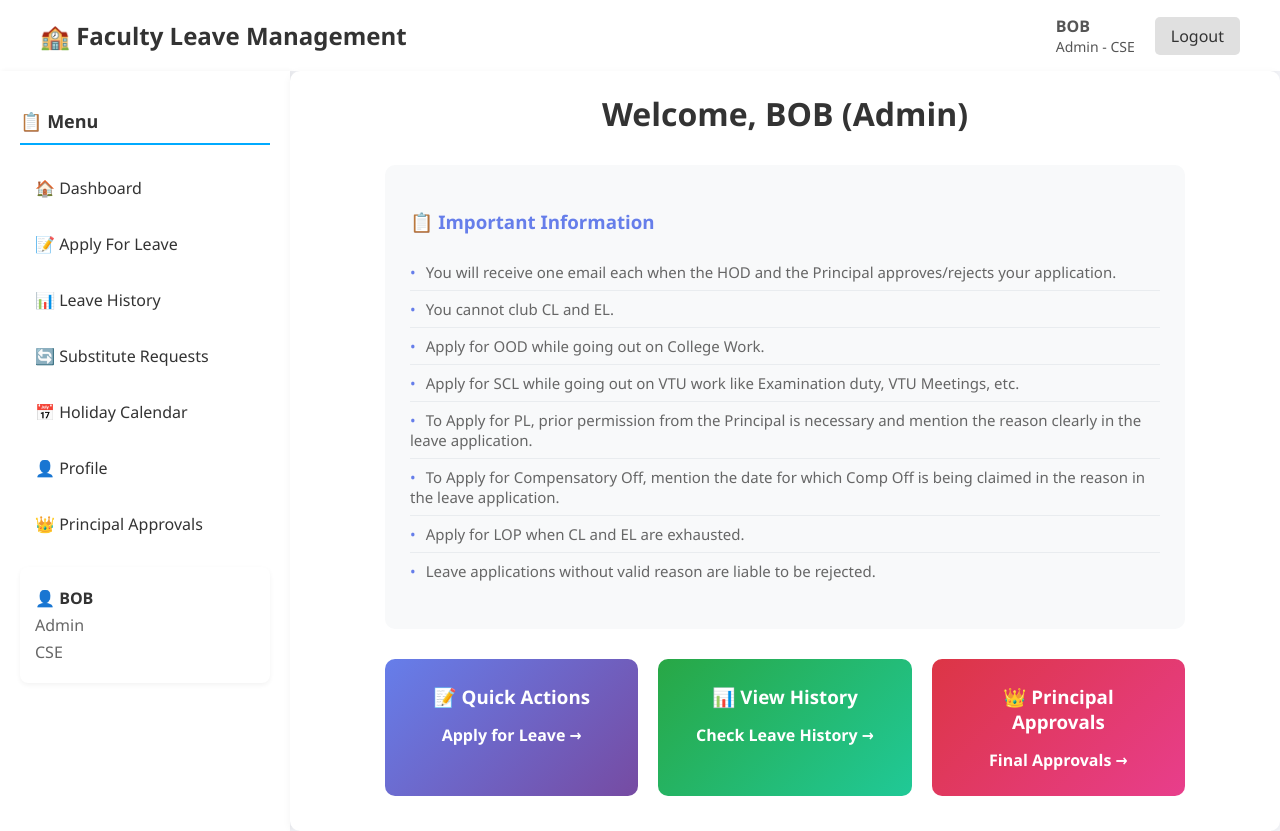
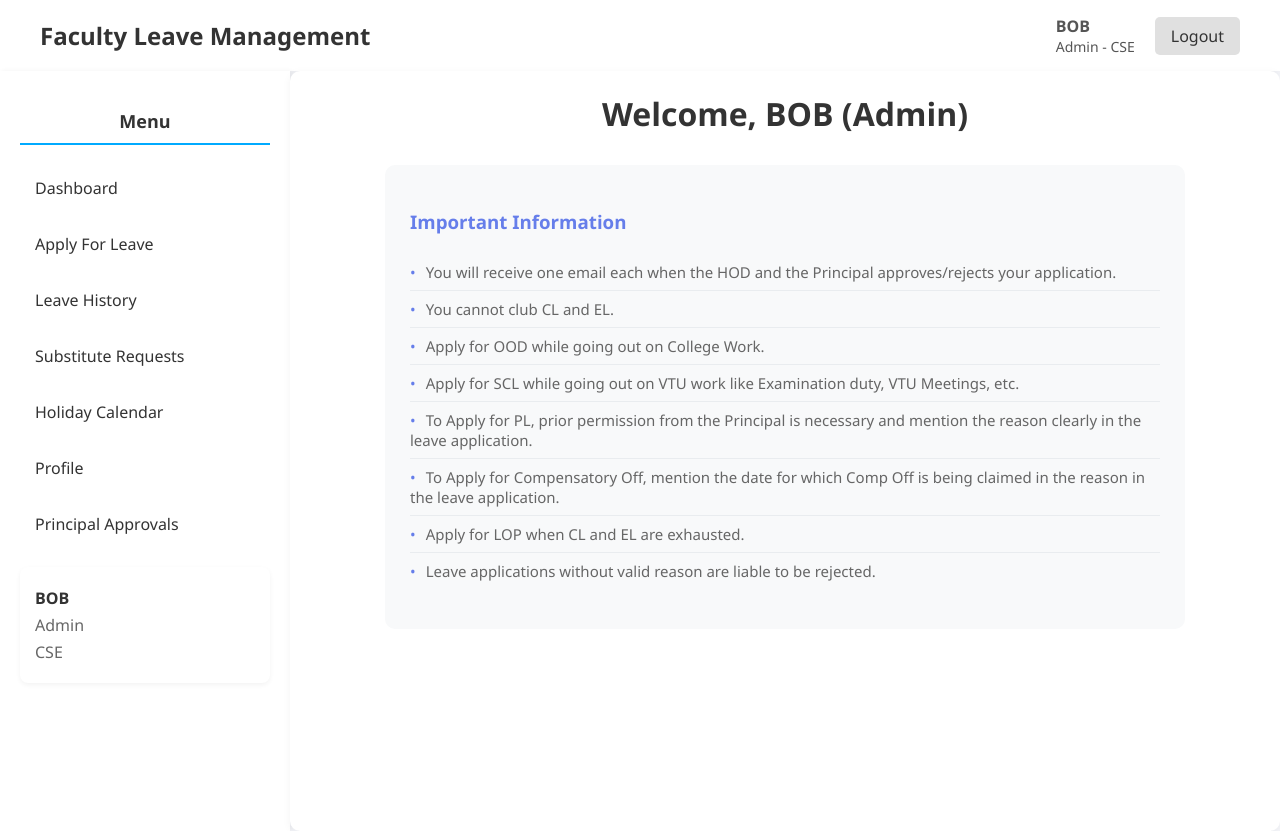
Before and after one commit to keerthivasan91/CIT-leave-management-prototype, a Flask app: page /home in a window 1280 px wide. Run offline with Flask 3, Linux system fonts and the light colour scheme; a user stored in the database is signed in; some libraries are stand-ins or nearby versions.

Commit message:
Remove emojis from headings and labels for a cleaner UI across multiple templates

```diff
--- a/templates/admin_dashboard.html
+++ b/templates/admin_dashboard.html
@@ -4,7 +4,7 @@
 
 {% block content %}
 <div style="max-width: 1200px;">
-  <h2 style="color: #333; margin-bottom: 30px;">👑 Principal Approvals - All Leave Requests</h2>
+  <h2 style="color: #333; margin-bottom: 30px;">Principal Approvals - All Leave Requests</h2>
       {% if requests %}
       <table class="table">
         <tr><th>ID</th><th>Requester</th><th>Dept</th><th>Type</th><th>Start</th><th>End</th><th>Days</th><th>Substitute</th><th>Sub Status</th><th>HOD Status</th><th>Principal Status</th><th>Action</th></tr>
--- a/templates/apply_leave.html
+++ b/templates/apply_leave.html
@@ -5,7 +5,7 @@
 {% block content %}
 <div class="apply-leave-container">
     <div class="apply-leave-card">
-        <h2>📝 Apply for Leave</h2>
+        <h2>Apply for Leave</h2>
         <form method="post" action="/apply">
             <label>Leave Type</label>
             <select name="leave_type" required>
--- a/templates/base.html
+++ b/templates/base.html
@@ -10,7 +10,7 @@
 <body>
   <nav class="navbar">
     <div class="navbar-content">
-      <a href="/home" class="navbar-brand">🏫 Faculty Leave Management</a>
+      <a href="/home" class="navbar-brand">Faculty Leave Management</a>
       <div class="navbar-user">
         <div class="user-info">
           <strong>{{ session.name or 'Guest' }}</strong><br>
@@ -23,27 +23,27 @@
 
   <div class="page-container">
     <aside class="sidebar">
-      <h3>📋 Menu</h3>
+      <h3 style="text-align: center;">  Menu</h3>
       <ul>
         {% block sidebar_menu %}
-        <li><a href="/home">🏠 Dashboard</a></li>
-        <li><a href="/apply">📝 Apply For Leave</a></li>
-        <li><a href="/leave_history">📊 Leave History</a></li>
-        <li><a href="/substitute_requests">🔄 Substitute Requests</a></li>
-        <li><a href="/holiday_calendar">📅 Holiday Calendar</a></li>
-        <li><a href="/profile">👤 Profile</a></li>
+        <li><a href="/home">Dashboard</a></li>
+        <li><a href="/apply">Apply For Leave</a></li>
+        <li><a href="/leave_history">Leave History</a></li>
+        <li><a href="/substitute_requests">Substitute Requests</a></li>
+        <li><a href="/holiday_calendar">Holiday Calendar</a></li>
+        <li><a href="/profile">Profile</a></li>
         {% if session.role == 'hod' %}
-        <li><a href="/hod">✅ HOD Approvals</a></li>
-        <li><a href="/hod/leave_balance">📊 Leave Balance</a></li>
+        <li><a href="/hod">HOD Approvals</a></li>
+        <li><a href="/hod/leave_balance">Leave Balance</a></li>
         {% endif %}
         {% if session.role == 'admin' %}
-        <li><a href="/admin">👑 Principal Approvals</a></li>
+        <li><a href="/admin">Principal Approvals</a></li>
         {% endif %}
         {% endblock %}
       </ul>
 
       <div class="stats">
-        <p><strong>👤 {{ session.name or 'Guest' }}</strong></p>
+        <p><strong>{{ session.name or 'Guest' }}</strong></p>
         <p>{{ session.role|capitalize if session.role else 'Not logged in' }}</p>
         <p>{{ session.department or 'N/A' }}</p>
       </div>
--- a/templates/hod_leavebalance.html
+++ b/templates/hod_leavebalance.html
@@ -5,7 +5,7 @@
 {% block content %}
 <div style="max-width: 1200px; margin: 30px auto;">
   <!-- Leave Balance Section -->
-  <h2 style="color: #333; margin-bottom: 20px; text-align:center;">📊 Leave Balance - {{ department }}</h2>
+  <h2 style="color: #333; margin-bottom: 20px; text-align:center;">Leave Balance - {{ department }}</h2>
   {% if leave_balances %}
     <div class="table-wrapper">
       <table class="approval-table">
--- a/templates/holiday_calendar.html
+++ b/templates/holiday_calendar.html
@@ -4,7 +4,7 @@
 
 {% block content %}
 <div class="history-container" style="max-width:800px;">
-  <h2>📅 Holiday Calendar</h2>
+  <h2>Holiday Calendar</h2>
 
   {% if holidays %}
     <div class="table-wrapper">
--- a/templates/index.html
+++ b/templates/index.html
@@ -7,7 +7,7 @@
   <h1 style="color: #333; margin-bottom: 30px; text-align:center;">Welcome, {{ name }} ({{ role|capitalize }})</h1>
 
   <div style="background: #f8f9fa; padding: 25px; border-radius: 10px; margin-bottom: 30px;">
-    <h3 style="color: #667eea; margin-bottom: 20px;">📋 Important Information</h3>
+    <h3 style="color: #667eea; margin-bottom: 20px;">Important Information</h3>
     <ul style="list-style: none; padding: 0; font-size: 15px;">
       <li style="padding: 8px 0; border-bottom: 1px solid #e9ecef; color: #666;">
         <span style="color: #667eea; margin-right: 10px;">•</span>You will receive one email each when the HOD and the Principal approves/rejects your application.
@@ -35,31 +35,6 @@
       </li>
     </ul>
   </div>
-
-  <div style="display: grid; grid-template-columns: repeat(auto-fit, minmax(250px, 1fr)); gap: 20px;">
-    <div style="background: linear-gradient(135deg, #667eea 0%, #764ba2 100%); color: white; padding: 25px; border-radius: 10px; text-align: center;">
-      <h3 style="margin: 0 0 15px 0;">📝 Quick Actions</h3>
-      <a href="/apply" style="color: white; text-decoration: none; font-weight: bold;">Apply for Leave →</a>
-    </div>
-
-    <div style="background: linear-gradient(135deg, #28a745 0%, #20c997 100%); color: white; padding: 25px; border-radius: 10px; text-align: center;">
-      <h3 style="margin: 0 0 15px 0;">📊 View History</h3>
-      <a href="/leave_history" style="color: white; text-decoration: none; font-weight: bold;">Check Leave History →</a>
-    </div>
-
-    {% if role == 'hod' %}
-    <div style="background: linear-gradient(135deg, #ffc107 0%, #fd7e14 100%); color: white; padding: 25px; border-radius: 10px; text-align: center;">
-      <h3 style="margin: 0 0 15px 0;">✅ HOD Approvals</h3>
-      <a href="/hod" style="color: white; text-decoration: none; font-weight: bold;">Review Requests →</a>
-    </div>
-    {% endif %}
-
-    {% if role == 'admin' %}
-    <div style="background: linear-gradient(135deg, #dc3545 0%, #e83e8c 100%); color: white; padding: 25px; border-radius: 10px; text-align: center;">
-      <h3 style="margin: 0 0 15px 0;">👑 Principal Approvals</h3>
-      <a href="/admin" style="color: white; text-decoration: none; font-weight: bold;">Final Approvals →</a>
-    </div>
-    {% endif %}
   </div>
 </div>
 
--- a/templates/leave_history.html
+++ b/templates/leave_history.html
@@ -4,10 +4,10 @@
 
 {% block content %}
 <div class="history-container">
-  <h2>📊 Leave History</h2>
+  <h2>Leave History</h2>
 
   <!-- Section 1: Leaves Applied by the User -->
-  <h3 style="margin-top: 30px; color:#667eea;">📝 Leaves You Applied</h3>
+  <h3 style="margin-top: 30px; color:#667eea;">Leaves You Applied</h3>
   {% if applied_leaves %}
     <div class="table-wrapper">
       <table class="history-table">
@@ -56,7 +56,7 @@
   {% endif %}
 
   <!-- Section 2: Leaves Assigned as Substitute -->
-  <h3 style="margin-top: 40px; color:#28a745;">🔄 Substitute Requests Assigned to You</h3>
+  <h3 style="margin-top: 40px; color:#28a745;">Substitute Requests Assigned to You</h3>
   {% if substitute_requests %}
     <div class="table-wrapper">
       <table class="history-table">
--- a/templates/profile.html
+++ b/templates/profile.html
@@ -4,7 +4,7 @@
 
 {% block content %}
 <div class="history-container" style="max-width: 800px;">
-  <h2>👤 Profile & Leave Statistics</h2>
+  <h2>Profile & Leave Statistics</h2>
 
   <div class="table-wrapper">
     <table class="history-table">
--- a/templates/substitute_requests.html
+++ b/templates/substitute_requests.html
@@ -4,7 +4,7 @@
 
 {% block content %}
 <div class="history-container">
-  <h2>🔄 Substitute Requests (Last 10)</h2>
+  <h2>Substitute Requests (Last 10)</h2>
   <p class="page-subtitle">Requests from colleagues asking you to substitute for their leave</p>
 
   {% if requests %}
```
Also changed, not shown: templates/login.html (+8 -5 lines).
